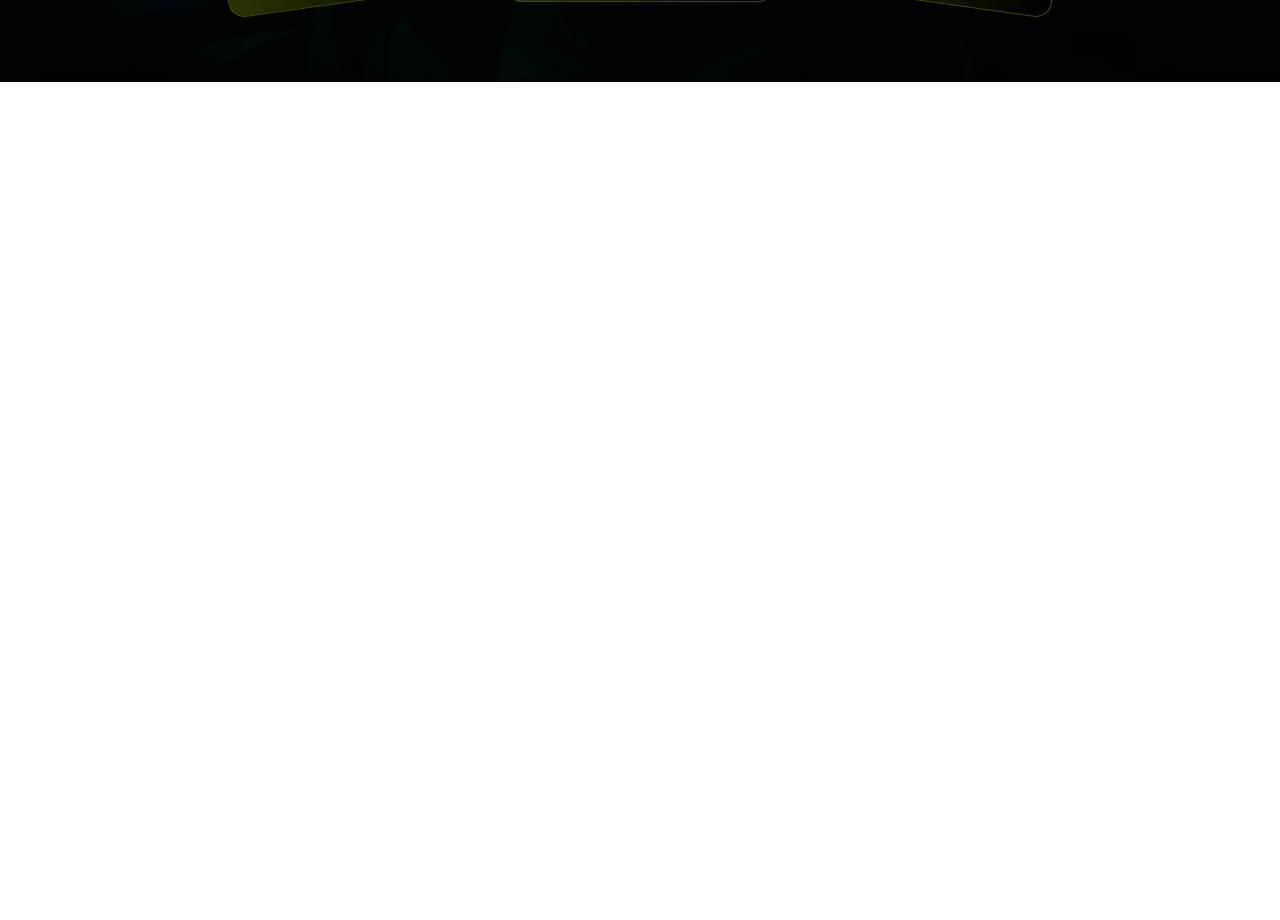
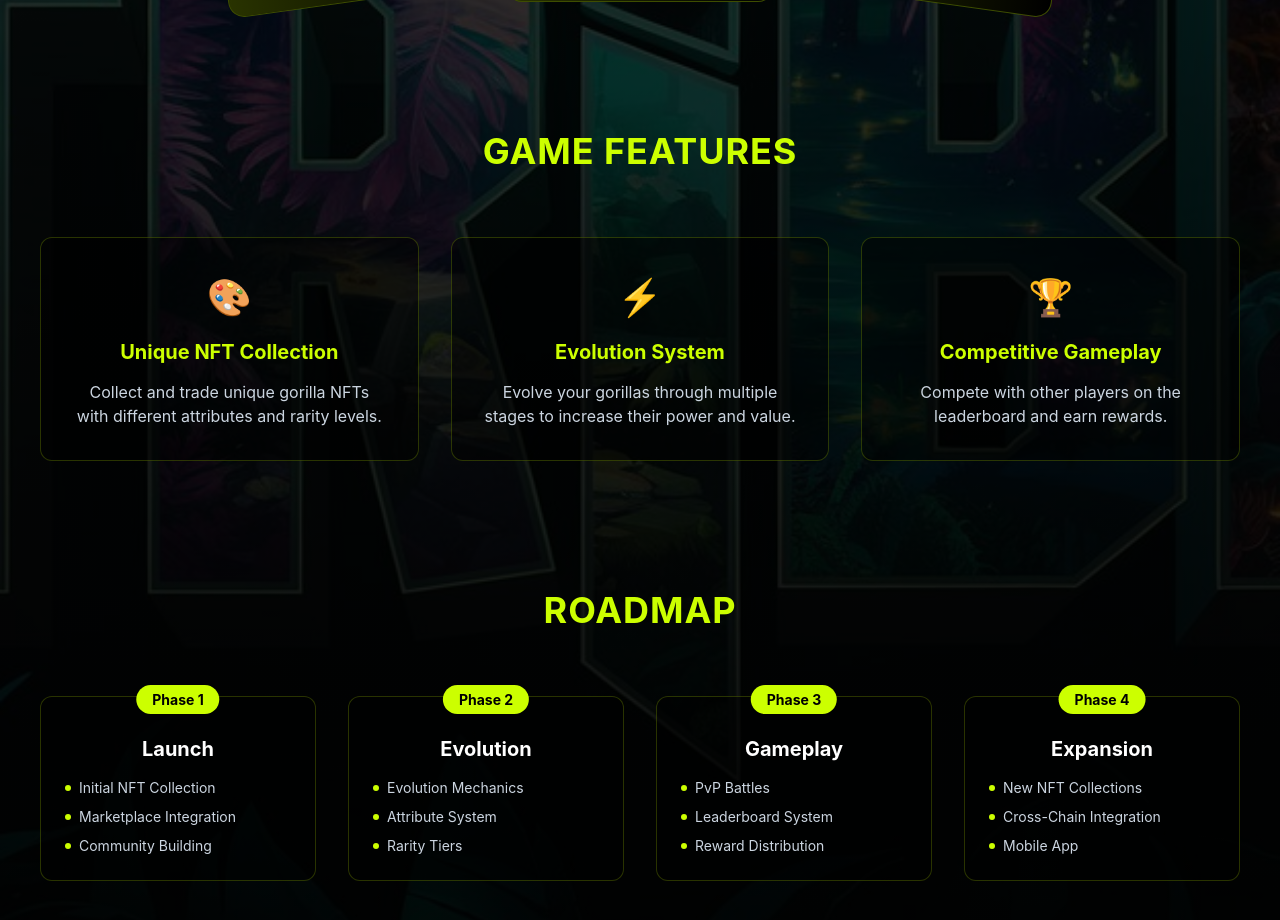
Before and after one commit to AIWhispererDev/The_Tribe, a React (Vite) app in the folder frontend/: page / in a window 1280 px wide. Shown: the part 1140-2060 px from the top of the page. Before the commit the page ends 1222 px from the top, so only its background shows below. Built offline with nearby package versions, Linux system fonts and the light colour scheme; what @aptos-labs/wallet-adapter-react, @martianwallet/aptos-wallet-adapter, aptos, petra-plugin-wallet-adapter would draw is missing.

Commit message:
Enhance LandingPage with new navigation links and add features and roadmap sections. Updated links to reflect new routes and introduced sections highlighting game features and development roadmap.

```diff
--- a/frontend/src/components/LandingPage.tsx
+++ b/frontend/src/components/LandingPage.tsx
@@ -13,6 +13,7 @@
   Link,
   Text,
   useBreakpointValue,
+  VStack,
 } from '@chakra-ui/react';
 
 export default function LandingPage() {
@@ -77,17 +78,17 @@
           </Link>
 
           <HStack spacing={8} display={{ base: 'none', md: 'flex' }}>
-            <Link as={RouterLink} to="/nucks" _hover={{ color: '#CCFF00' }} transition="colors 0.2s">
-              NUCKS
+            <Link as={RouterLink} to="/tribe" _hover={{ color: '#CCFF00' }} transition="colors 0.2s">
+              MY TRIBE
             </Link>
-            <Link as={RouterLink} to="/auonc" _hover={{ color: '#CCFF00' }} transition="colors 0.2s">
-              AUONC
+            <Link as={RouterLink} to="/mint" _hover={{ color: '#CCFF00' }} transition="colors 0.2s">
+              MINT GORILLA
             </Link>
-            <Link as={RouterLink} to="/pyrocis" _hover={{ color: '#CCFF00' }} transition="colors 0.2s">
-              PYROCIS
+            <Link as={RouterLink} to="/evolve" _hover={{ color: '#CCFF00' }} transition="colors 0.2s">
+              EVOLVE
             </Link>
-            <Link as={RouterLink} to="/auot" _hover={{ color: '#CCFF00' }} transition="colors 0.2s">
-              AUOT
+            <Link as={RouterLink} to="/leaderboard" _hover={{ color: '#CCFF00' }} transition="colors 0.2s">
+              LEADERBOARD
             </Link>
           </HStack>
 
@@ -262,6 +263,170 @@
               </Box>
             ))}
           </Grid>
+
+          {/* Features Section */}
+          <Box mt={32} textAlign="center" position="relative" zIndex={2}>
+            <Heading
+              fontSize={{ base: '3xl', md: '4xl' }}
+              mb={16}
+              color="#CCFF00"
+              textTransform="uppercase"
+              letterSpacing="wide"
+            >
+              Game Features
+            </Heading>
+            <Grid
+              templateColumns={{ base: '1fr', md: 'repeat(3, 1fr)' }}
+              gap={8}
+              maxW="1200px"
+              mx="auto"
+            >
+              {[
+                {
+                  title: 'Unique NFT Collection',
+                  description: 'Collect and trade unique gorilla NFTs with different attributes and rarity levels.',
+                  icon: '🎨'
+                },
+                {
+                  title: 'Evolution System',
+                  description: 'Evolve your gorillas through multiple stages to increase their power and value.',
+                  icon: '⚡'
+                },
+                {
+                  title: 'Competitive Gameplay',
+                  description: 'Compete with other players on the leaderboard and earn rewards.',
+                  icon: '🏆'
+                }
+              ].map((feature) => (
+                <Box
+                  key={feature.title}
+                  bg="rgba(0,0,0,0.5)"
+                  p={8}
+                  rounded="xl"
+                  border="1px solid"
+                  borderColor="rgba(204, 255, 0, 0.2)"
+                  _hover={{
+                    transform: 'translateY(-8px)',
+                    borderColor: 'rgba(204, 255, 0, 0.4)',
+                    boxShadow: '0 0 30px rgba(204, 255, 0, 0.1)'
+                  }}
+                  transition="all 0.3s"
+                >
+                  <Text fontSize="4xl" mb={4}>{feature.icon}</Text>
+                  <Heading
+                    fontSize="xl"
+                    color="#CCFF00"
+                    mb={4}
+                  >
+                    {feature.title}
+                  </Heading>
+                  <Text color="gray.300">
+                    {feature.description}
+                  </Text>
+                </Box>
+              ))}
+            </Grid>
+          </Box>
+
+          {/* Roadmap Section */}
+          <Box mt={32} position="relative" zIndex={2}>
+            <Heading
+              fontSize={{ base: '3xl', md: '4xl' }}
+              mb={16}
+              color="#CCFF00"
+              textTransform="uppercase"
+              letterSpacing="wide"
+              textAlign="center"
+            >
+              Roadmap
+            </Heading>
+            <Grid
+              templateColumns={{ base: '1fr', md: 'repeat(4, 1fr)' }}
+              gap={8}
+              maxW="1200px"
+              mx="auto"
+            >
+              {[
+                {
+                  phase: 'Phase 1',
+                  title: 'Launch',
+                  items: ['Initial NFT Collection', 'Marketplace Integration', 'Community Building']
+                },
+                {
+                  phase: 'Phase 2',
+                  title: 'Evolution',
+                  items: ['Evolution Mechanics', 'Attribute System', 'Rarity Tiers']
+                },
+                {
+                  phase: 'Phase 3',
+                  title: 'Gameplay',
+                  items: ['PvP Battles', 'Leaderboard System', 'Reward Distribution']
+                },
+                {
+                  phase: 'Phase 4',
+                  title: 'Expansion',
+                  items: ['New NFT Collections', 'Cross-Chain Integration', 'Mobile App']
+                }
+              ].map((phase, index) => (
+                <Box
+                  key={phase.phase}
+                  bg="rgba(0,0,0,0.5)"
+                  p={6}
+                  rounded="xl"
+                  border="1px solid"
+                  borderColor="rgba(204, 255, 0, 0.2)"
+                  position="relative"
+                  _hover={{
+                    borderColor: 'rgba(204, 255, 0, 0.4)',
+                    transform: 'translateY(-8px)',
+                    boxShadow: '0 0 30px rgba(204, 255, 0, 0.1)'
+                  }}
+                  transition="all 0.3s"
+                >
+                  <Box
+                    position="absolute"
+                    top="-12px"
+                    left="50%"
+                    transform="translateX(-50%)"
+                    bg="#CCFF00"
+                    color="black"
+                    px={4}
+                    py={1}
+                    rounded="full"
+                    fontSize="sm"
+                    fontWeight="bold"
+                  >
+                    {phase.phase}
+                  </Box>
+                  <Heading
+                    fontSize="xl"
+                    color="white"
+                    mb={4}
+                    mt={4}
+                    textAlign="center"
+                  >
+                    {phase.title}
+                  </Heading>
+                  <VStack spacing={2} align="stretch">
+                    {phase.items.map((item) => (
+                      <HStack key={item} spacing={2}>
+                        <Box
+                          w="6px"
+                          h="6px"
+                          rounded="full"
+                          bg="#CCFF00"
+                          flexShrink={0}
+                        />
+                        <Text color="gray.300" fontSize="sm">
+                          {item}
+                        </Text>
+                      </HStack>
+                    ))}
+                  </VStack>
+                </Box>
+              ))}
+            </Grid>
+          </Box>
         </Container>
       </Box>
     </Box>
```
